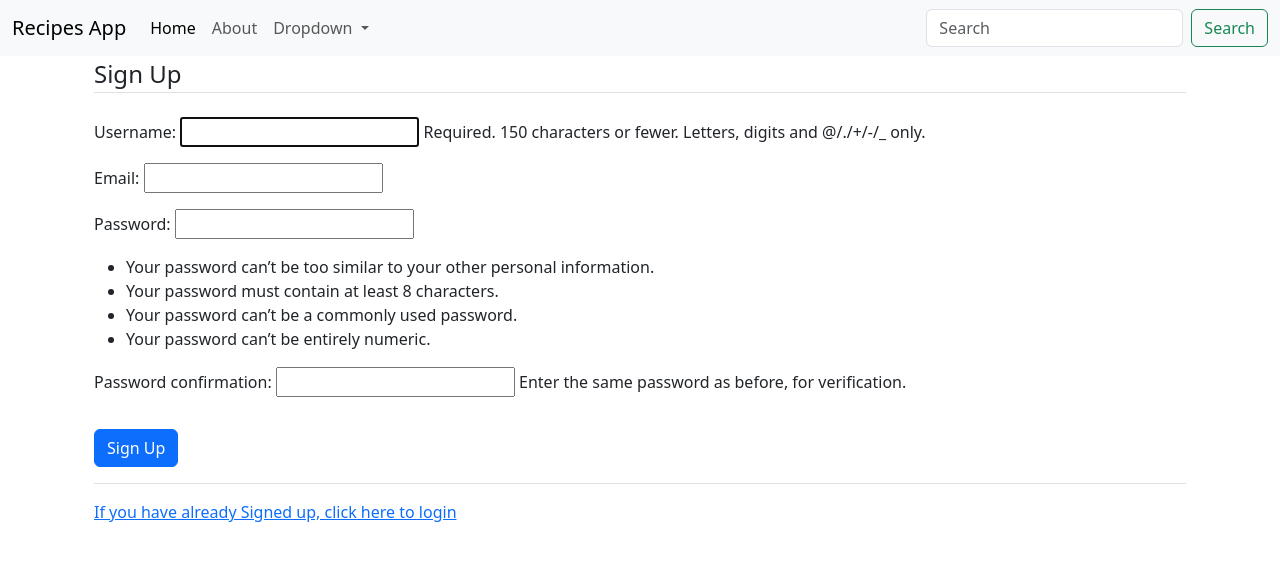
After one commit to lorenzo-lavacchini/PPM_Project, a Django app: page /register/ in a window 1280 px wide. The commit adds this page. Shown: the top 561 px of the page. Run offline with Django 4.2, Linux system fonts and the light colour scheme.

Commit message:
Added custom form for registration

```diff
--- a/PPM_Project/urls.py
+++ b/PPM_Project/urls.py
@@ -16,8 +16,9 @@ Including another URLconf
 """
 from django.contrib import admin
 from django.urls import path, include
-
+from users import views as user_views
 urlpatterns = [
     path('admin/', admin.site.urls),
     path('', include('recipes.urls')),
+    path('register/',user_views.register, name="user-register")
 ]
--- a/recipes/templates/recipes/base.html
+++ b/recipes/templates/recipes/base.html
@@ -47,6 +47,11 @@
     </nav>
     <div class="container">
        {% block content %}
+           {% if messages %}
+               {% for message in messages %}
+                   <div class="alert alert-{{ message.tags }}">{{ message }}</div>
+               {% endfor %}
+           {% endif %}
        {% endblock content %}
     </div>
     <script src="https://cdn.jsdelivr.net/npm/bootstrap@5.3.0-alpha3/dist/js/bootstrap.bundle.min.js"
--- /dev/null
+++ b/users/forms.py
@@ -0,0 +1,9 @@
+from django import forms
+from django.contrib.auth.models import User
+from django.contrib.auth.forms import UserCreationForm
+
+class UserRegisterForm(UserCreationForm):
+    email = forms.EmailField()
+    class Meta:
+        model = User
+        fields =['username','email','password1','password2']
--- /dev/null
+++ b/users/templates/users/register.html
@@ -0,0 +1,20 @@
+{% extends 'recipes/home.html' %}
+{% block content %}
+    <div class="container">
+        <form method="POST" action="">
+            {% csrf_token %}
+            <fieldset class="form-group">
+                <legend class="border-bottom mb-4">Sign Up</legend>
+                {{ form.as_p }}
+            </fieldset>
+            <div class="form-group py-3">
+                <input class="btn btn-primary" type="submit" value = "Sign Up"/>
+            </div>
+        </form>
+        <div class="border-top pt-3">
+            <a href="#">If you have already Signed up, click here to login</a>
+        </div>
+
+    </div>
+
+{% endblock content %}
--- a/users/views.py
+++ b/users/views.py
@@ -1,3 +1,15 @@
-from django.shortcuts import render
-
+from django.shortcuts import render,redirect
+from django.contrib import messages
+from . import forms
 # Create your views here.
+def register(request):
+    if request.method == "POST":
+        form = forms.UserRegisterForm(request.POST)
+        if form.is_valid():
+            form.save()
+            username = form.cleaned_data.get('username')
+            messages.success(request,username+"account created")
+            return redirect('recipes-home')
+    else:
+        form = forms.UserRegisterForm()
+    return render(request, 'users/register.html',{'form':form})
```
Also changed, not shown: db.sqlite3.
